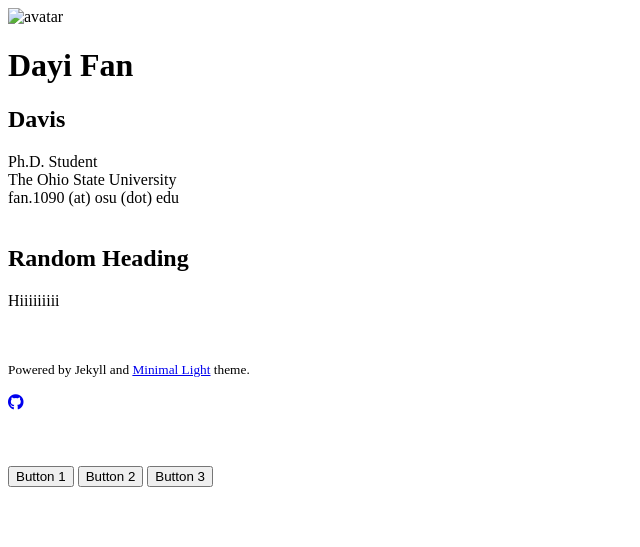
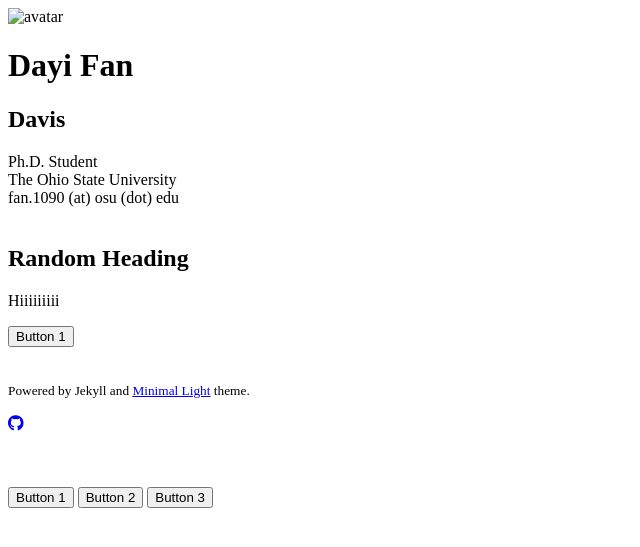
Before and after one commit to Davis-Fan/dayi.io, a Jekyll site: the page built from blogs/index.md, in a window 1280 px wide. Shown: the top 547 px of the page, without its empty margins (0-640 px from the left). Built offline with Jekyll 4.4.1, drawn with Linux system fonts in a browser that asks for light colours; nearby versions of some CDN libraries; a style sheet for code colours, icons or effects is not loaded; our own code applies the rules of GitHub Pages for plain Markdown files.

Commit message:
Update homepage.html

```diff
--- a/_layouts/homepage.html
+++ b/_layouts/homepage.html
@@ -74,6 +74,15 @@
 
       {{ content }}
 
+  <div>
+    <button onclick="showTab('tab1')">Button 1</button>
+  </div>
+
+  <div id="tab1" class="tab-content">
+    <h2>Content for Button 1</h2>
+    <p>This is the content for Button 1.</p>
+  </div>
+
       <br>
 
       <p><small>Powered by Jekyll and <a href="https://github.com/yaoyao-liu/minimal-light" target="_blank" rel="noopener">Minimal Light</a> theme.</small></p>
```
